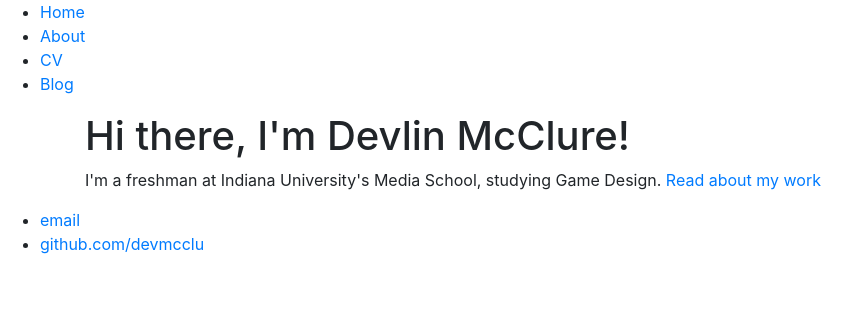
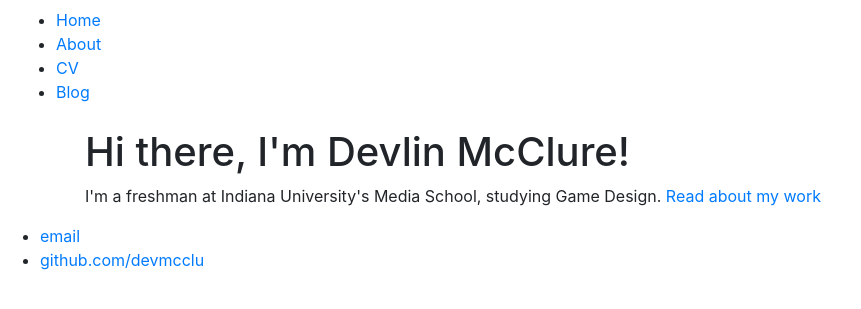
Before and after one commit to devmcclu/devmcclu.github.io-old, a Jekyll site: the page built from index.html, in a window 1280 px wide. Shown: the top 309 px of the page, without its empty margins (0-861 px from the left). Built offline with Jekyll 4.4.1, drawn with Linux system fonts in a browser that asks for light colours.

Commit message:
Begin navbar rebuild

```diff
--- a/_layouts/default.html
+++ b/_layouts/default.html
@@ -7,7 +7,7 @@
 			<link rel="stylesheet" href="https://maxcdn.bootstrapcdn.com/bootstrap/4.0.0/css/bootstrap.min.css" integrity="sha384-Gn5384xqQ1aoWXA+058RXPxPg6fy4IWvTNh0E263XmFcJlSAwiGgFAW/dAiS6JXm" crossorigin="anonymous">
 		</head>
 		<body>
-			<nav>
+			<nav class = "navbar navbar-expand">
 	    		<ul>
 	        		<li><a href="/">Home</a></li>
 		        	<li><a href="/about">About</a></li>
```
